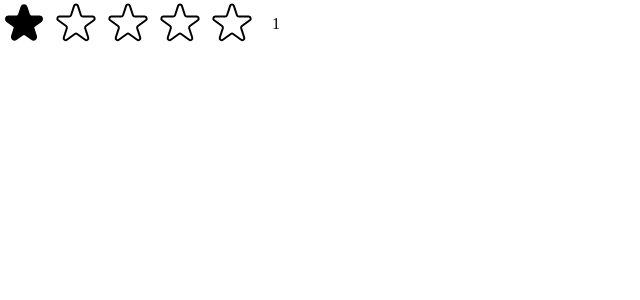
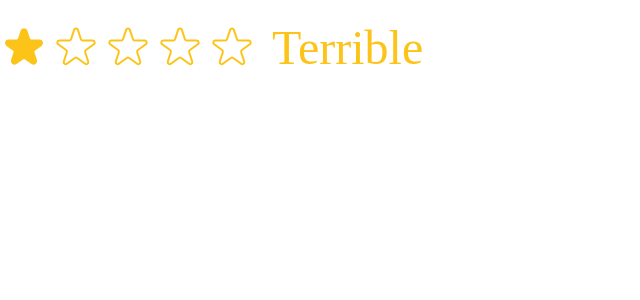
Before and after one commit to Lea-rn/pop-corn-prjct, a React (Create React App) app in the folder pop-corn/: page / in a window 1280 px wide. Shown: the top 300 px of the page, without its empty margins (0-640 px from the left). Built offline with nearby package versions, Linux system fonts and the light colour scheme.

Commit message:
star-done

```diff
--- a/pop-corn/public/index.html
+++ b/pop-corn/public/index.html
@@ -15,6 +15,7 @@
       user's mobile device or desktop. See https://developers.google.com/web/fundamentals/web-app-manifest/
     -->
     <link rel="manifest" href="%PUBLIC_URL%/manifest.json" />
+
     <!--
       Notice the use of %PUBLIC_URL% in the tags above.
       It will be replaced with the URL of the `public` folder during the build.
--- a/pop-corn/src/StartRating.js
+++ b/pop-corn/src/StartRating.js
@@ -10,16 +10,22 @@ const starContainerStyle = {
   gap: "4px",
 };
 
-const textStyle = {
-  lineHeight: "2",
-};
-
 ///// falsy values : null , undefined , 0 , NaN , false
 
-export default function StartRating({ maxRating = 5 }) {
+export default function StartRating({
+  maxRating = 10,
+  color = "#fcc419",
+  size = 48,
+  messages = [],
+}) {
   const [rating, setRating] = useState(0);
-  const [tempRating, setTempRating] = useState(0);  ///4
+  const [tempRating, setTempRating] = useState(0); ///4
 
+  const textStyle = {
+    lineHeight: "2",
+    color,
+    fontSize: `${size}px`,
+  };
 
   return (
     <div style={containerStyle}>
@@ -28,23 +34,29 @@ export default function StartRating({ maxRating = 5 }) {
           <Start
             key={i}
             onRate={() => setRating(i + 1)}
-            full={tempRating ? tempRating >= i +1 : rating >= i+1}   //// 4   ****
-            onHoverIn ={()=> setTempRating(i+1)}   ///
-            onHoverOut = {()=> setTempRating(0)}
+            full={tempRating ? tempRating >= i + 1 : rating >= i + 1}
+            onHoverIn={() => setTempRating(i + 1)}
+            onHoverOut={() => setTempRating(0)}
+            color={color}
+            size={size}
           />
         ))}
       </div>
-      <p style={textStyle}>{tempRating || rating || ""}</p>
+      <p style={textStyle}>
+        {messages.length === maxRating
+          ? messages[tempRating ? tempRating - 1 : rating - 1]
+          : tempRating || rating || ""}
+      </p>
     </div>
   );
 }
 
-const starStyle = {
-  width: "48px",
-  height: "48px",
-  cursor: "pointer",
-};
-function Start({ onRate, full , onHoverIn , onHoverOut }) {
+function Start({ onRate, full, onHoverIn, onHoverOut, color, size }) {
+  const starStyle = {
+    width: `${size}px`,
+    height: `${size}px`,
+    cursor: "pointer",
+  };
   return (
     <span
       style={starStyle}
@@ -56,8 +68,8 @@ function Start({ onRate, full , onHoverIn , onHoverOut }) {
         <svg
           xmlns="http://www.w3.org/2000/svg"
           viewBox="0 0 20 20"
-          fill="#000"
-          stroke="#000"
+          fill={color}
+          stroke={color}
         >
           <path d="M9.049 2.927c.3-.921 1.603-.921 1.902 0l1.07 3.292a1 1 0 00.95.69h3.462c.969 0 1.371 1.24.588 1.81l-2.8 2.034a1 1 0 00-.364 1.118l1.07 3.292c.3.921-.755 1.688-1.54 1.118l-2.8-2.034a1 1 0 00-1.175 0l-2.8 2.034c-.784.57-1.838-.197-1.539-1.118l1.07-3.292a1 1 0 00-.364-1.118L2.98 8.72c-.783-.57-.38-1.81.588-1.81h3.461a1 1 0 00.951-.69l1.07-3.292z" />
         </svg>
@@ -66,7 +78,7 @@ function Start({ onRate, full , onHoverIn , onHoverOut }) {
           xmlns="http://www.w3.org/2000/svg"
           fill="none"
           viewBox="0 0 24 24"
-          stroke="#000"
+          stroke={color}
         >
           <path
             strokeLinecap="round"
--- a/pop-corn/src/index.css
+++ b/pop-corn/src/index.css
@@ -8,11 +8,14 @@
   --color-background-900 : #212539 ;
   --color-red : #fa5252 ;
   --color-red-dark : #e03131 ;
+
 }
 
 * {
   margin: 0px;
   padding: 0px;
+  font-size: 8px;
+
 }
 
 body {
--- a/pop-corn/src/index.js
+++ b/pop-corn/src/index.js
@@ -8,7 +8,12 @@ import StartRating from './StartRating';
 const root = ReactDOM.createRoot(document.getElementById('root'));
 root.render(
   <React.StrictMode>
-    <StartRating maxRating={5}/>
+    <StartRating maxRating={5} messages= {
+      ["Terrible" , "Bad" , "Okay" , "Good" , "Amazing"]
+    }  />
+
+
+
 
 
     {/* <App /> */}
```
Also changed, not shown: pop-corn/src/Challange.js (added, +47 -0 lines).
